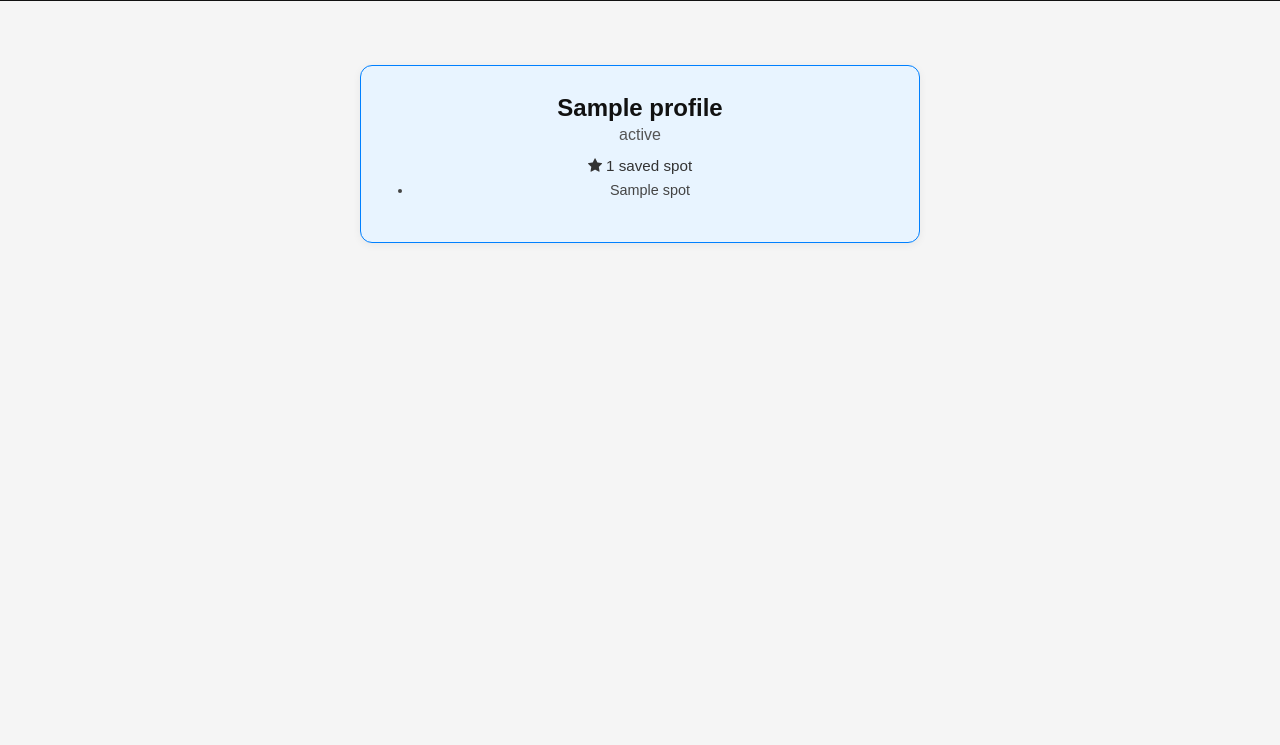
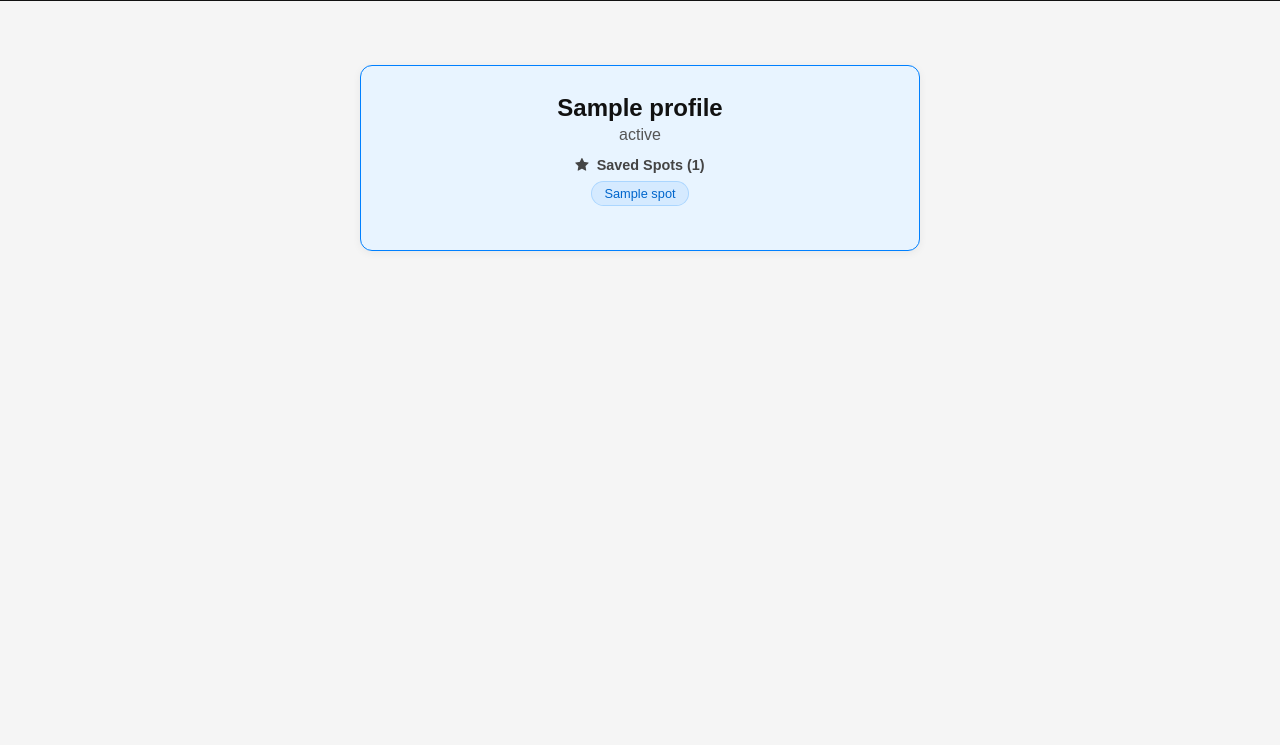
Before and after one commit to jkagawa/fsnd-capstone-project, a Flask app: template templates/profile.html in a window 1280 px wide. Shown: the part 249-994 px from the top of the page. Run offline with Flask 2, Linux system fonts and the light colour scheme; tables that the repository leaves empty hold one stand-in row (values such as "Sample post"); the template is opened without the code that fills it: values that come from a table or form of the project are taken from there, most other values are stand-ins (such as "Sample title", 1, 10 or a date in 2020).

Commit message:
Format saved spots layout

```diff
--- a/static/main.css
+++ b/static/main.css
@@ -175,6 +175,17 @@ a {
 .card-climber-own {
     background: #e8f4ff;
     border-color: #0080ff;
+}
+
+.card-own-badge {
+    float: right;
+    font-size: 0.72rem;
+    font-weight: 600;
+    color: #0066cc;
+    background: rgba(0, 128, 255, 0.12);
+    border: 1px solid rgba(0, 128, 255, 0.3);
+    padding: 2px 10px;
+    border-radius: 12px;
 }
 
 .card-settings-wrap {
@@ -859,21 +870,37 @@ header {
     margin-bottom: 12px;
 }
 
-.profile-spots-count {
-    font-size: 0.95rem;
-    color: #333;
-    margin-bottom: 8px;
+.profile-spots-label {
+    font-size: 0.9rem;
+    font-weight: 600;
+    color: #444;
+    margin: 12px 0 8px;
 }
 
-.profile-visited-list {
-    margin: 8px 0 16px 0;
-    padding-left: 20px;
-    color: #444;
-    font-size: 0.9rem;
+.profile-visited-chips {
+    display: flex;
+    flex-wrap: wrap;
+    justify-content: center;
+    gap: 6px;
+    margin-bottom: 16px;
 }
 
-.profile-visited-list li {
-    margin-bottom: 3px;
+.profile-visited-chip {
+    display: inline-block;
+    background: rgba(0, 128, 255, 0.08);
+    color: #0066cc;
+    font-size: 0.8rem;
+    font-weight: 500;
+    padding: 4px 12px;
+    border-radius: 20px;
+    border: 1px solid rgba(0, 128, 255, 0.2);
+}
+
+.profile-visited-none {
+    color: #999;
+    font-size: 0.875rem;
+    font-style: italic;
+    margin: 4px 0 16px;
 }
 
 
--- a/templates/profile.html
+++ b/templates/profile.html
@@ -13,13 +13,18 @@
     <div class="profile-card">
         <div class="profile-name">{{ profile.name }}</div>
         <div class="profile-state">{{ profile.state }}</div>
-        <div class="profile-spots-count"><i class="fa fa-star" style="vertical-align:middle; margin-right: 4px;"></i><span style="vertical-align:middle;">{{ profile.visited_spots|length }} saved spot{% if profile.visited_spots|length != 1 %}s{% endif %}</span></div>
+        <div class="profile-spots-label">
+            <i class="fa fa-star" style="vertical-align:middle; margin-right: 4px;"></i>
+            <span style="vertical-align:middle;">Saved Spots ({{ profile.visited_spots|length }})</span>
+        </div>
         {% if profile.visited_spots %}
-        <ul class="profile-visited-list">
+        <div class="profile-visited-chips">
             {% for spot in profile.visited_spots %}
-            <li>{{ spot }}</li>
+            <span class="profile-visited-chip">{{ spot }}</span>
             {% endfor %}
-        </ul>
+        </div>
+        {% else %}
+        <p class="profile-visited-none">No saved spots yet</p>
         {% endif %}
         {% if 'patch:climber' in user_permissions or 'delete:climber' in user_permissions %}
         <div class="card-settings-wrap">
```
